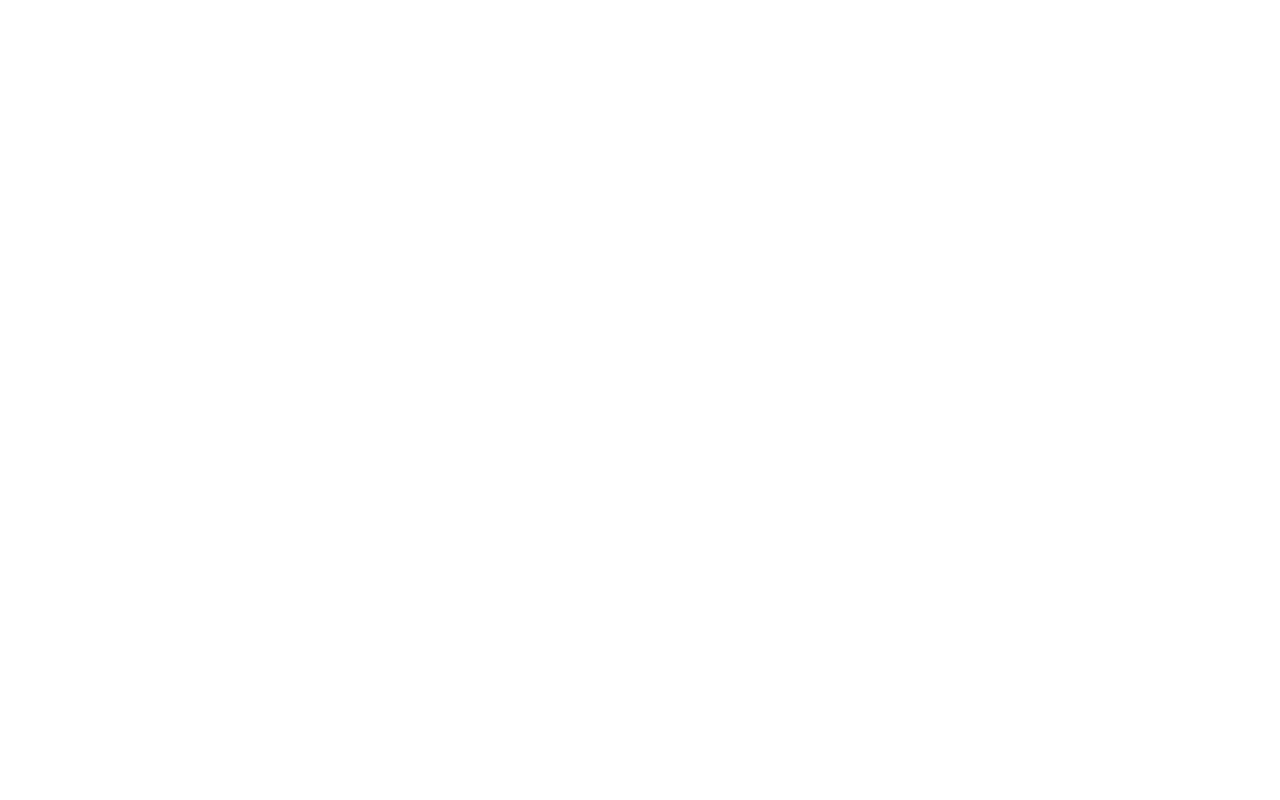
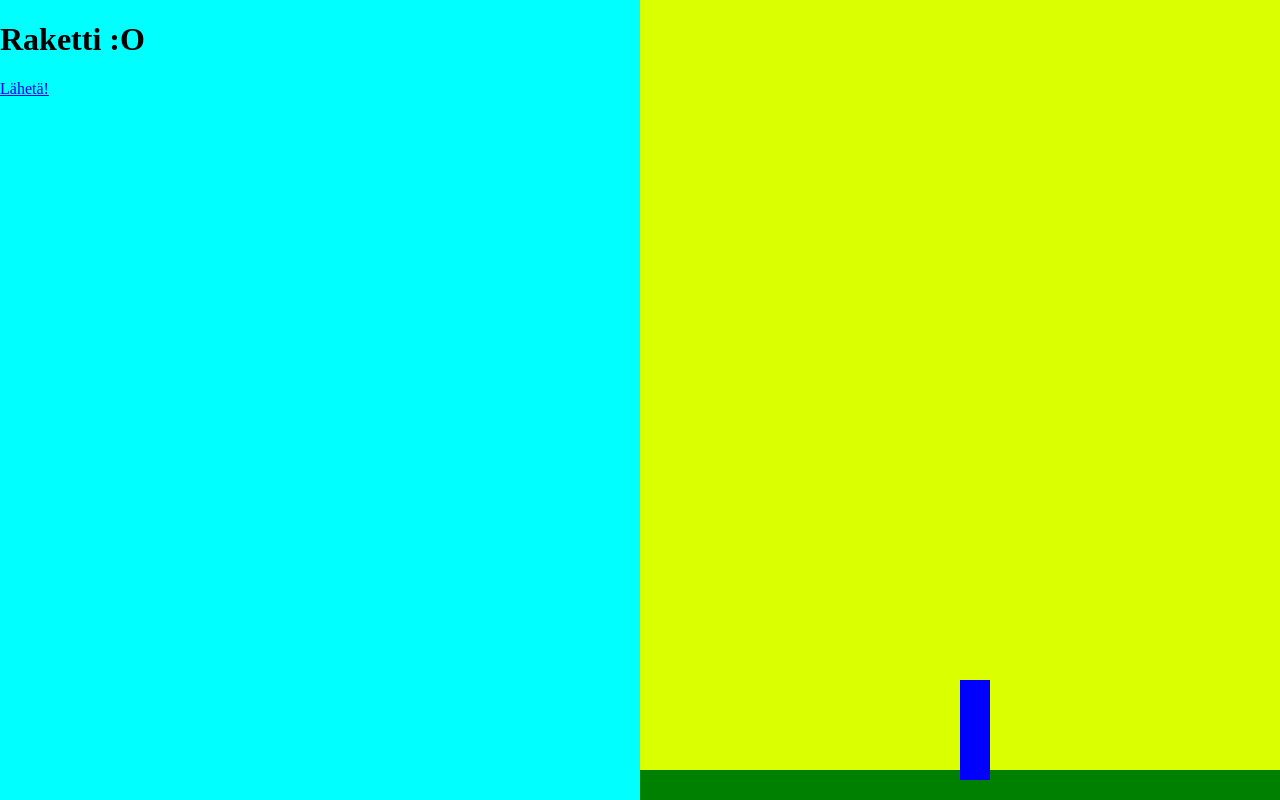
Before and after one commit to dpald/dpald.github.io-, a plain HTML site: page index.html in a window 1280 px wide. Drawn offline with Linux system fonts and the light colour scheme.

Commit message:
tein raketin koodin.

```diff
--- a/index.html
+++ b/index.html
@@ -1,12 +1,36 @@
 <!DOCTYPE html>
-<html lang="fi">
-<head>
-    <meta charset="UTF-8">
-    <meta http-equiv="X-UA-Compatible" content="IE=edge">
-    <meta name="viewport" content="width=device-width, initial-scale=1.0">
-    <title>Js Rocket</title>
-</head>
-<body>
-
+<html>
+    <head>
+        <title>Rocket Launch</title>
+        <link rel="stylesheet" type="text/css" href="style.css">
+        <script type="text/javascript" src="rocket.js"></script>
+    </head>
+<body class="body-state1">
+    <div class="left">
+        <div class="state1">
+            <h1>Raketti :O</h1>
+            <a href="#" class="button" onclick="changeState(2);">Lähetä!</a>
+        </div>
+        <div class="state2">
+            <h1 id="countdown">10</h1>
+            <a href="#" class="button" onclick="changeState(1);">Sammuta kone.</a>
+        </div>
+        <div class="state3">
+            <h1>Liikkeellä ;)</h1>
+        </div>
+        <div class="state4">
+            <h1>Hyvä!!</h1>
+            <a href="#" class="button" onclick="changeState(1);">Lähetä uudestaan.</a>
+        </div>
+        <div class="state5">
+            <h1>Paska </h1>
+            <a href="#" class="button" onclick="changeState(1);">Yritä uudelleen.</a>
+        </div>
+    </div>
+    <div class="right">
+        <div class="ground"></div>
+    <div class="rocket">
+    </div>
+    </div>
 </body>
 </html>
--- /dev/null
+++ b/rocket.js
@@ -0,0 +1,40 @@
+var timer = null;
+var countdownNumber = 10;
+
+var changeState = function (state) {
+    document.body.className= 'body-state'+
+        state;
+        clearInterval(timer);
+        countdownNumber = 10;
+        document.getElementById('countdown').
+        innerHTML = countdownNumber;
+
+        if (state == 2) {
+            timer = setInterval(function () {
+                countdownNumber = countdownNumber
+                    -1;
+                document.getElementById('countdown').
+                innerHTML = countdownNumber;
+
+                if (countdownNumber <= 0) {
+                    changeState(3);
+                };
+            }, 500);
+
+        } else if (state == 3) {
+            var success = setTimeout(function ()
+            {
+                var randomNumber = Math.round
+                (Math.random()*10);
+
+                console.log('randomNumber:', randomNumber)
+
+                if (randomNumber > 5) {
+                    changeState(4);
+
+                } else {
+                    changeState(5);
+                }
+            }, 2000);
+        };
+}
--- /dev/null
+++ b/style.css
@@ -0,0 +1,64 @@
+.left {
+    position: fixed;
+    background-color: aqua;
+    width: 50%;
+    height: 100%;
+    top: 0;
+    left: 0;
+}
+
+.right {
+    position: fixed;
+    background-color: rgb(217, 255, 0);
+    width: 50%;
+    height: 100%;
+    top: 0;
+    right: 0;
+}
+.rocket {
+    position: absolute;
+    left: 50%;
+    bottom: 20px;
+    width: 30px;
+    height: 100px;
+    background-color: blue;
+    transition: bottom 10000ms;
+}
+body.body-state1 .rocket {
+    transition: none;
+}
+
+body.body-state3 .rocket,
+body.body-state4 .rocket {
+    bottom: 1000px;
+}
+.ground {
+    background-color: green;
+    position: absolute;
+        bottom: 0;
+        left: 0;
+        width: 100%;
+        height: 30px;
+}
+
+.state1,
+.state2,
+.state3,
+.state4
+,.state5 {
+    display: none;
+}
+body.body-state1 .state1{display: block;}
+body.body-state2 .state2{display: block;}
+body.body-state3 .state3{display: block;}
+body.body-state4 .state4{display: block;}
+body.body-state5 .state5{display: block;}
+
+
+a{
+
+}
+
+a.button {
+
+}
```
